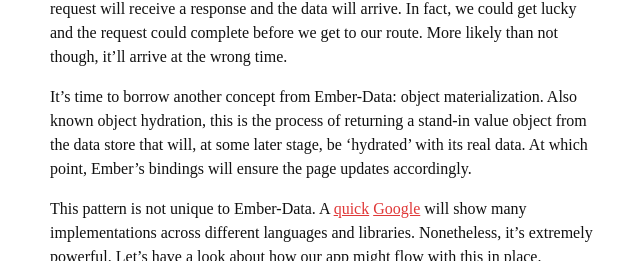
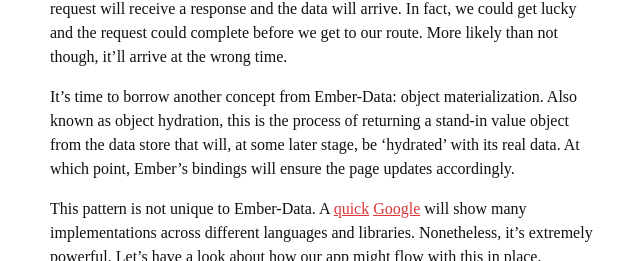
Before and after one commit to jgwhite/jgwhite.github.io, a Jekyll site: the page built from _posts/2013-04-29-ember-without-data.md, in a window 1280 px wide, cut to the strip 3206-3467 px from the top of the page. Shown: the whole strip, without its empty margins (318-958 px from the left). Built offline with Jekyll 4.4.1, drawn with Linux system fonts in a browser that asks for light colours; some web fonts are replaced; Markdown is read by kramdown in place of the engine named in the settings.

Commit message:
Style tweaks and typo fix

```diff
--- a/_posts/2013-04-29-ember-without-data.md
+++ b/_posts/2013-04-29-ember-without-data.md
@@ -148,7 +148,7 @@ complete before we get to our route. More likely than not though,
 it’ll arrive at the wrong time.
 
 It’s time to borrow another concept from Ember-Data: object materialization.
-Also known object hydration, this is the process of returning a stand-in
+Also known as object hydration, this is the process of returning a stand-in
 value object from the data store that will, at some later stage, be
 ‘hydrated’ with its real data. At which point, Ember’s bindings will
 ensure the page updates accordingly.
--- a/css/jgwhite.css
+++ b/css/jgwhite.css
@@ -94,6 +94,7 @@ code {
 pre code {
   display: block;
   padding: 0.333em 0.666em;
+  overflow: auto;
 }
 
 aside {
```
